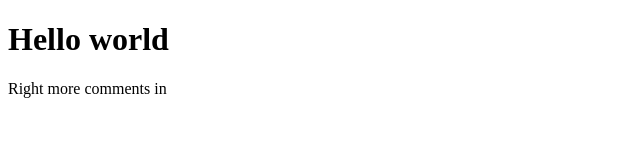
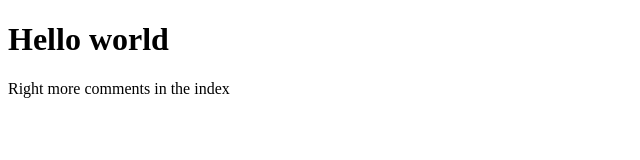
Before and after one commit to jdeleon1217/mundo, a plain HTML site: page index.html in a window 1280 px wide. Shown: the full height of the page, 0-640 px from the left. Drawn offline with Linux system fonts and the light colour scheme.

Commit message:
index.html updated

```diff
--- a/index.html
+++ b/index.html
@@ -5,6 +5,6 @@
 </head>
 <body>
 <h1> Hello world </h1>
-<p> Right more comments in </p>
+<p> Right more comments in the index</p>
 </body>
 </html>
```
